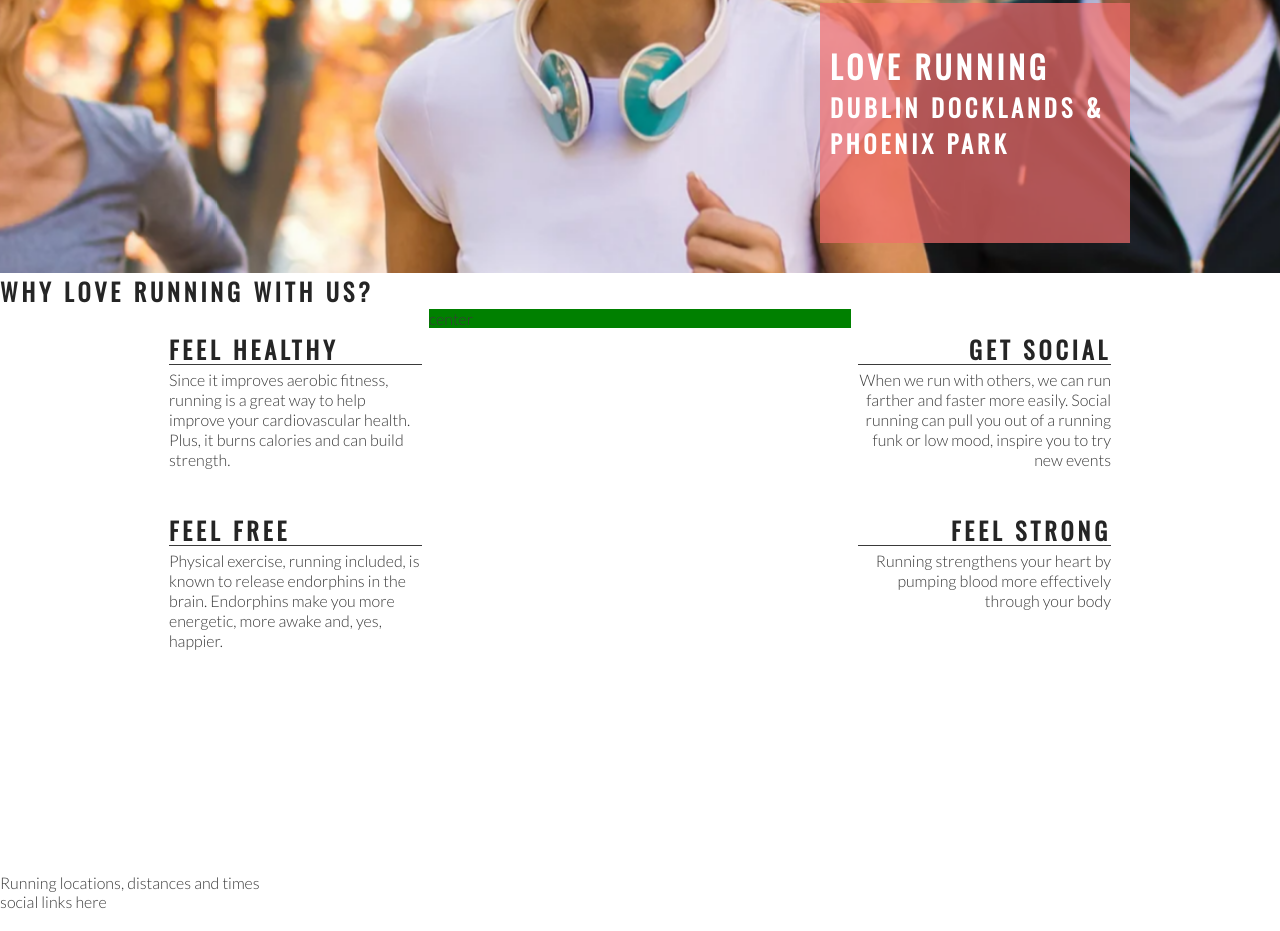
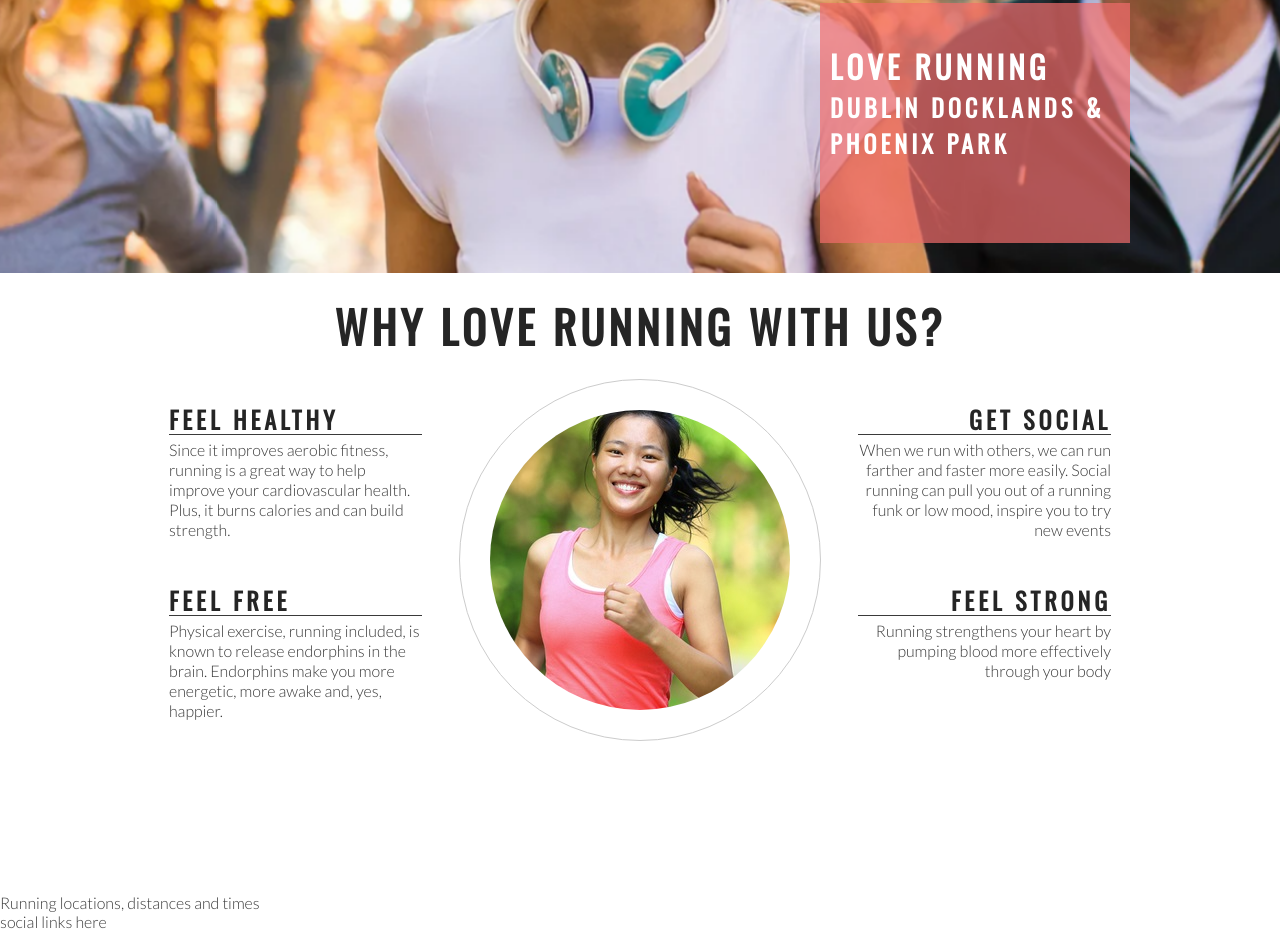
Before and after one commit to AbigailGreen/love-running, a plain HTML site: page index.html in a window 1280 px wide. Shown: the part 402-1333 px from the top of the page. Drawn offline with nearby package versions, Linux system fonts and the light colour scheme.

Commit message:
Add club ethos central image and style into circle

```diff
--- a/assets/css/style.css
+++ b/assets/css/style.css
@@ -134,8 +134,7 @@ h1, h2 {
 #center-about {
     width: 33%;
     margin: 0 auto;
-    background-color: green;
-}
+    }
 
 hr {
     border-top: 1px solid #3a3a3a;
@@ -168,3 +167,27 @@ hr {
 .right-about-heading p {
     text-align: right;
 }
+
+#welcome {
+    text-align: center;
+    margin: 20px 0;
+    font-size: 280%;
+
+}
+
+#circle-container {
+    width: 300px;
+    height: 300px;
+    padding: 30px;
+    border-style: solid;
+    border-color: #ccc;
+    border-width: 1px;
+    border-radius: 50%;
+    margin: 0 auto;
+}
+
+#circle-cover-bg {
+    background: url(../images/ethos-center-image.jpg) no-repeat center center;
+    height: 100%;
+    border-radius: 50%;
+}
--- a/index.html
+++ b/index.html
@@ -39,7 +39,7 @@
         </div>
     </section>
     <section id="club-ethos">
-        <h1>Why Love Running With Us?</h1>
+        <h2 id="welcome">Why Love Running With Us?</h2>
         <div id="left-about">
             <div class="left-about-heading">
                 <h2>Feel Healthy</h2>
@@ -73,7 +73,11 @@
             </div>
 
         </div>
-        <div id="center-about">center</div>
+        <div id="center-about">
+            <div id="circle-container">
+                <div id="circle-cover-bg"></div>
+            </div>
+        </div>
     </section>
     <section>
         Running locations, distances and times
```
Also changed, not shown: assets/images/ethos-center-image.jpg (added).
